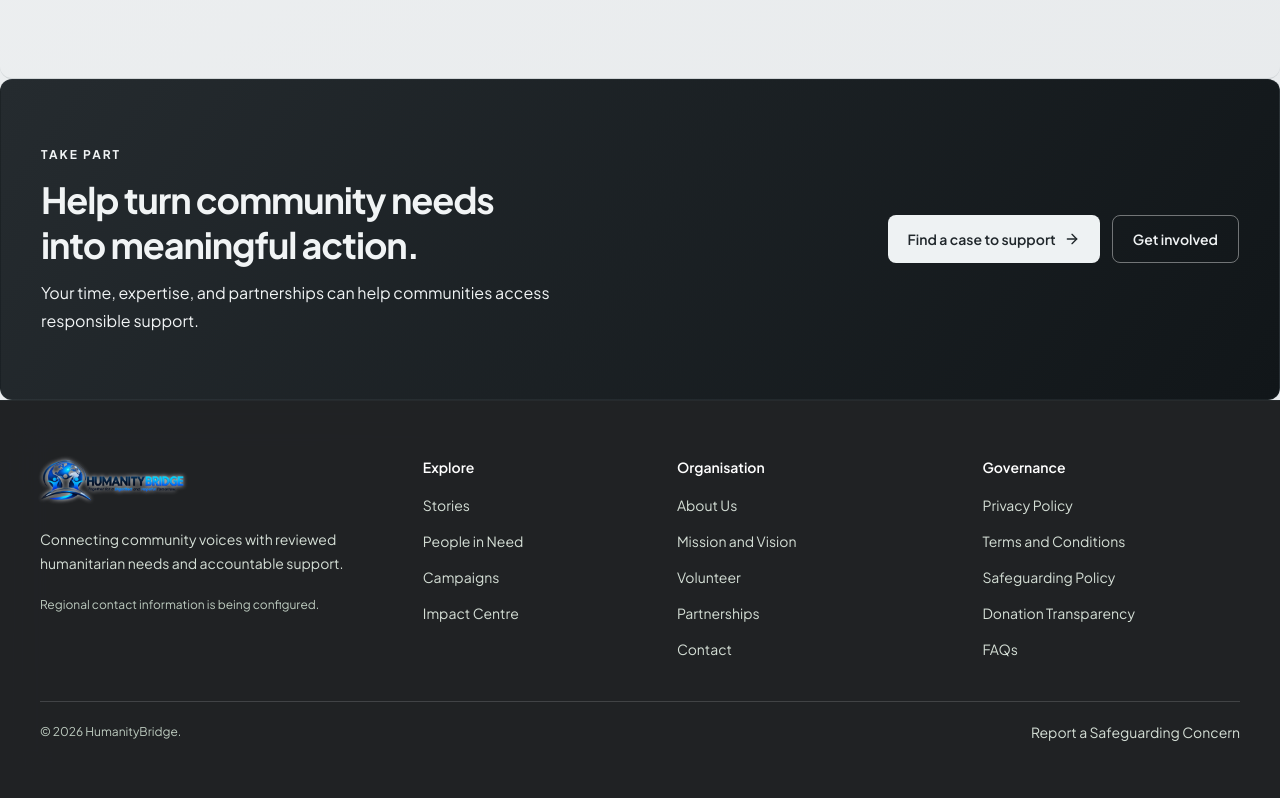
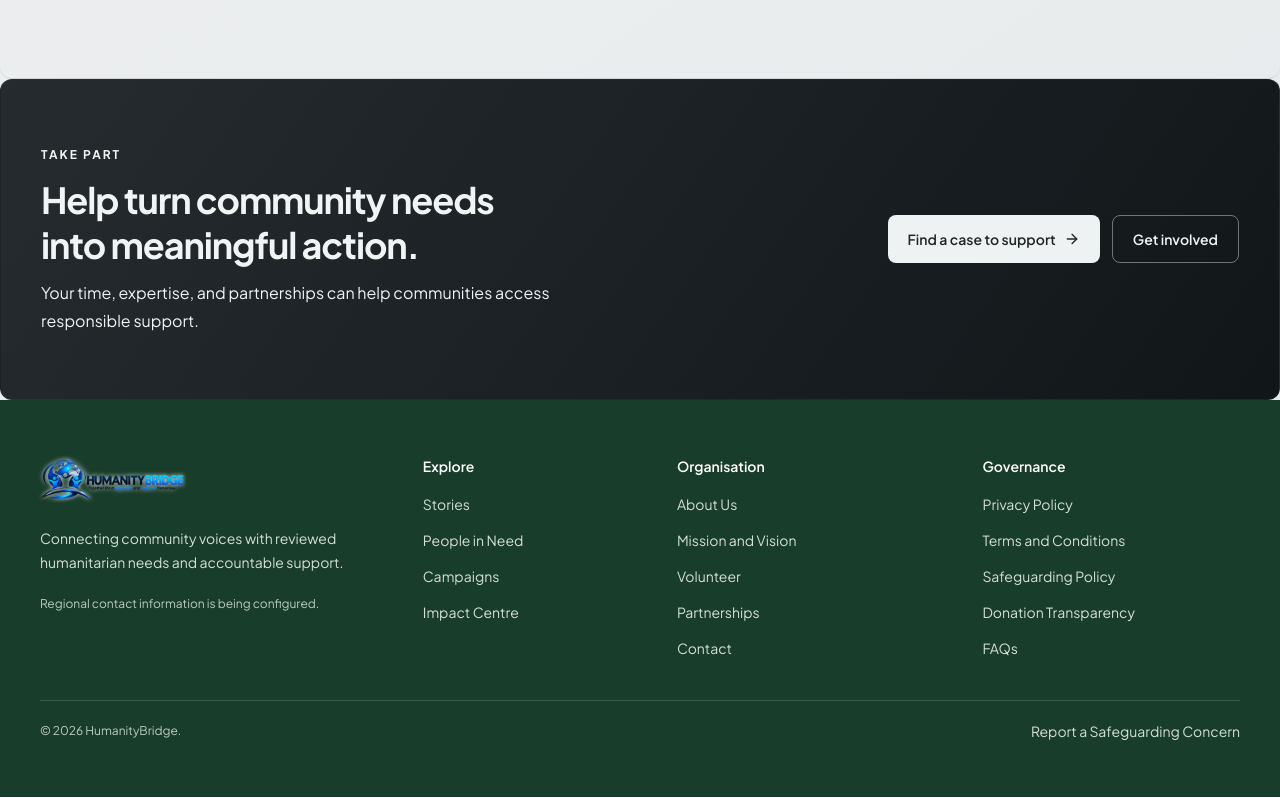
Before and after one commit to kueiyiee/humanitybridge, a React (Vite) app: page / in a window 1280 px wide. Shown: the part 4828-5626 px from the top of the page. Built offline with nearby package versions, Linux system fonts and the light colour scheme; no server answers.

Commit message:
Keep public content above ambient particle layer

```diff
--- a/src/layouts/PublicLayout.tsx
+++ b/src/layouts/PublicLayout.tsx
@@ -16,8 +16,8 @@ export function PublicLayout({ children }: { children: React.ReactNode }) {
     <div className="hb-public-shell relative min-h-screen flex flex-col overflow-x-hidden text-[var(--color-text)]">
       <HumanitarianParticles />
       <PublicHeader />
-      <main className="flex-1">{children}</main>
-      <PublicFooter settings={data?.data?.settings} />
+      <main className="relative z-10 flex-1">{children}</main>
+      <div className="relative z-10"><PublicFooter settings={data?.data?.settings} /></div>
     </div>
   );
 }
```
